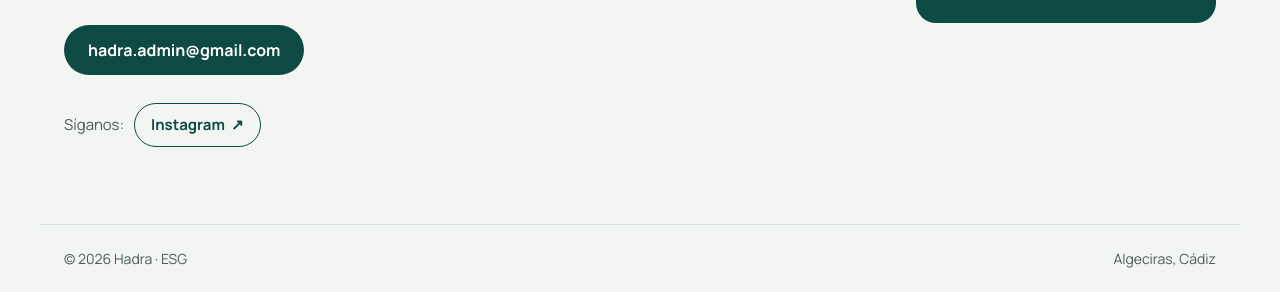
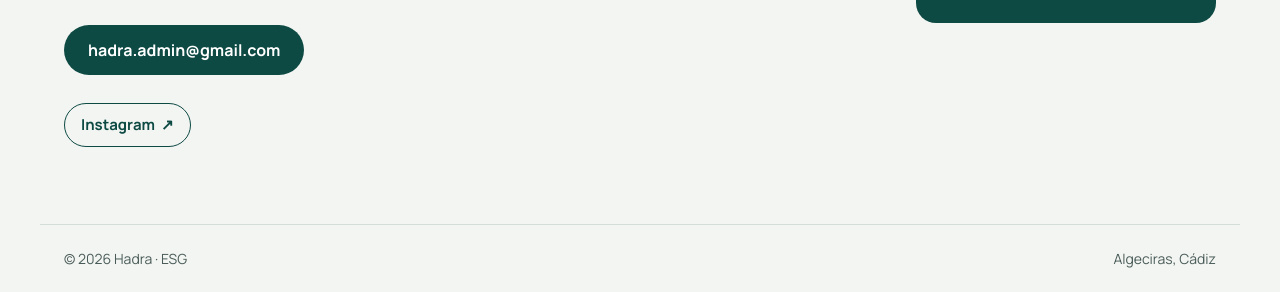
Before and after one commit to hadra-admin/hadra.eu, a plain HTML site: page index.html in a window 1280 px wide. Shown: the part 508-800 px from the top of the page. Drawn offline with Linux system fonts and the light colour scheme.

Commit message:
index fix

```diff
--- a/index.html
+++ b/index.html
@@ -49,7 +49,6 @@ footer{border-top:1px solid #D5DDD9;font-size:14px;color:#4A5C59;display:flex;fl
 <p class="intro">Estamos preparando nuestra web. Mientras tanto, si quiere hablar con nosotros, escríbanos.</p>
 <a class="cta" href="mailto:hadra.admin@gmail.com">hadra.admin@gmail.com</a>
 <nav class="social" aria-label="Redes sociales">
-<span>Síganos:</span>
 <a href="https://www.instagram.com/hadraesg/" target="_blank" rel="noopener">Instagram <span aria-hidden="true">↗</span></a>
 <!-- LinkedIn oculto hasta que exista la página. Para activarlo, sustituir este comentario por: <a href="URL-DE-LINKEDIN" target="_blank" rel="noopener">LinkedIn <span aria-hidden="true">↗</span></a> -->
 </nav>
```
